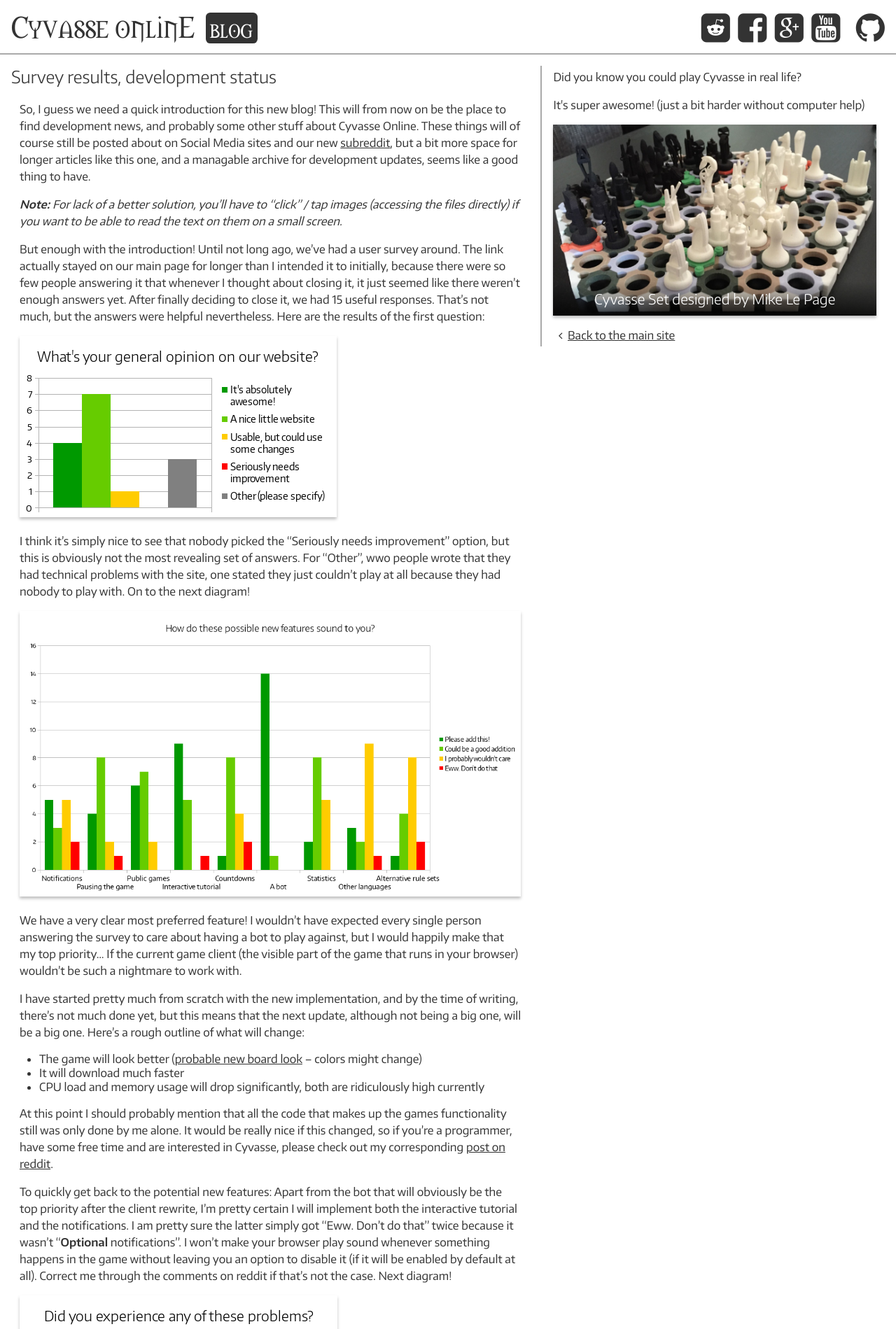
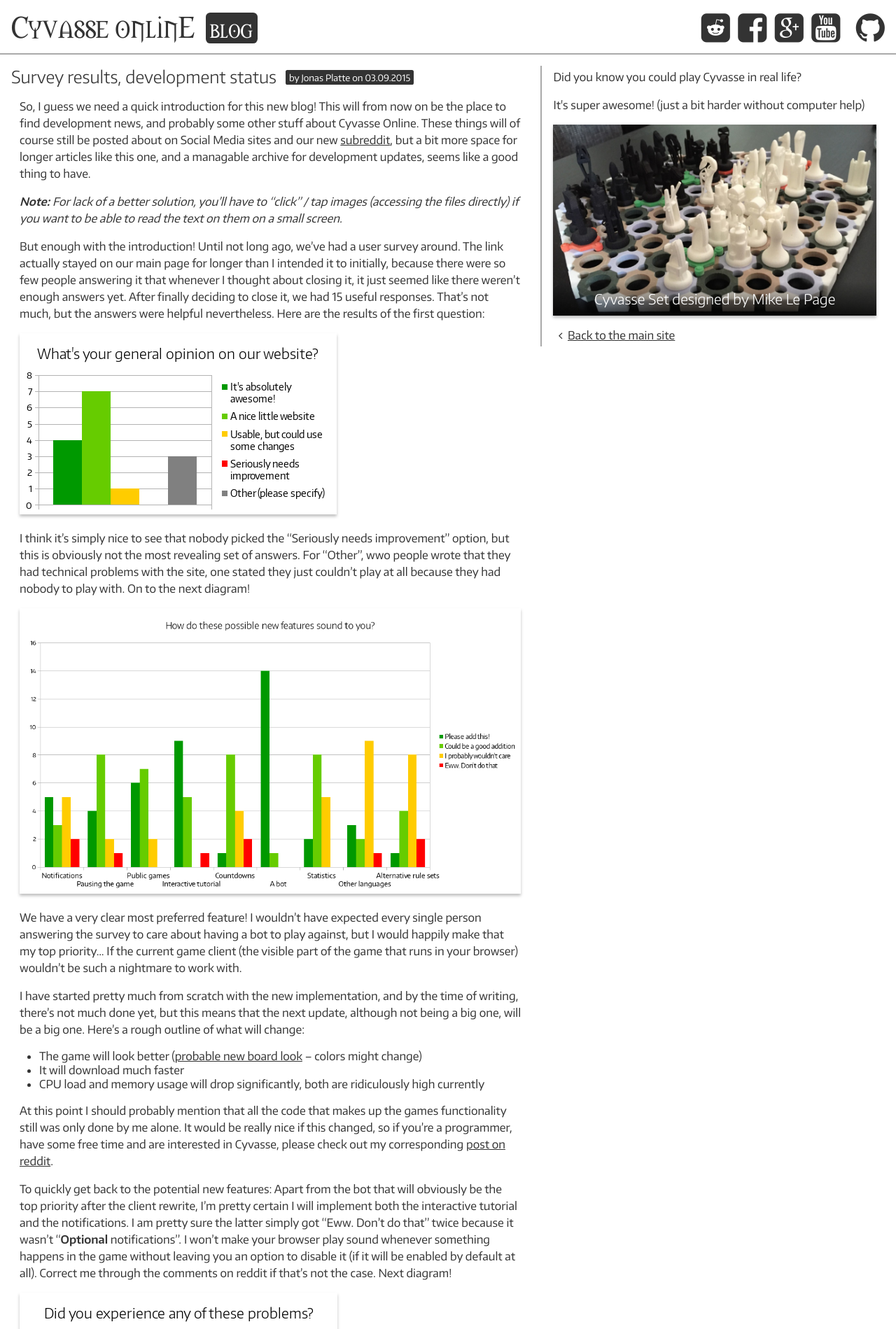
Before and after one commit to cyvasse-online/blog, a Jekyll site: the page built from _posts/2015-09-03-survey-results-development-status.md, in a window 1280 px wide. Shown: the top 1899 px of the page at 70% size. Built offline with Jekyll 4.4.1, drawn with Linux system fonts in a browser that asks for light colours; comment, search, counter and statistics services are not loaded.

Commit message:
Add postmeta (written by, published on), update publication date of first article

```diff
--- a/_layouts/post.html
+++ b/_layouts/post.html
@@ -4,6 +4,11 @@ layout: default
 <article>
     <header>
         <h2>{{ page.title }}</h2>
+        <div class="postmeta badge">
+            by <span class="author">{{ page.author }}</span>
+            on <time class="publication-date" datetime="{{ post.date | date: "%F" }}">
+                {{ page.date | date: "%d.%m.%Y" }}</time>
+        </div>
     </header>
 
     {{ content }}
--- a/_posts/2015-08-29-survey-results-development-status.md
+++ b/_posts/2015-09-03-survey-results-development-status.md
@@ -1,5 +1,6 @@
 ---
 title: Survey results, development status
+author: Jonas Platte
 layout: post
 ---
 
--- a/_sass/_article.scss
+++ b/_sass/_article.scss
@@ -5,8 +5,21 @@ article {
 
     margin: .5em 0;
 
-    h2 {
-        margin-top: 0;
+    header {
+        @include display-flex;
+        @include align-items(flex-end);
+
+        margin-bottom: 1em;
+
+        h2 {
+            margin: 0;
+        }
+
+        .postmeta {
+            margin-left: 1em;
+            margin-bottom: .2em;
+            padding: .2em .4em;
+        }
     }
 
     img {
--- a/index.html
+++ b/index.html
@@ -5,6 +5,11 @@ layout: default
 <article>
     <header>
         <h2><a href="{{ post.url }}">{{ post.title }}</a></h2>
+        <div class="postmeta badge">
+            by <span class="author">{{ post.author }}</span>
+            on <time class="publication-date" datetime="{{ post.date | date: "%F" }}">
+                {{ post.date | date: "%d.%m.%Y" }}</time>
+        </div>
     </header>
     <div class="excerpt">
         {{ post.excerpt }}
```
